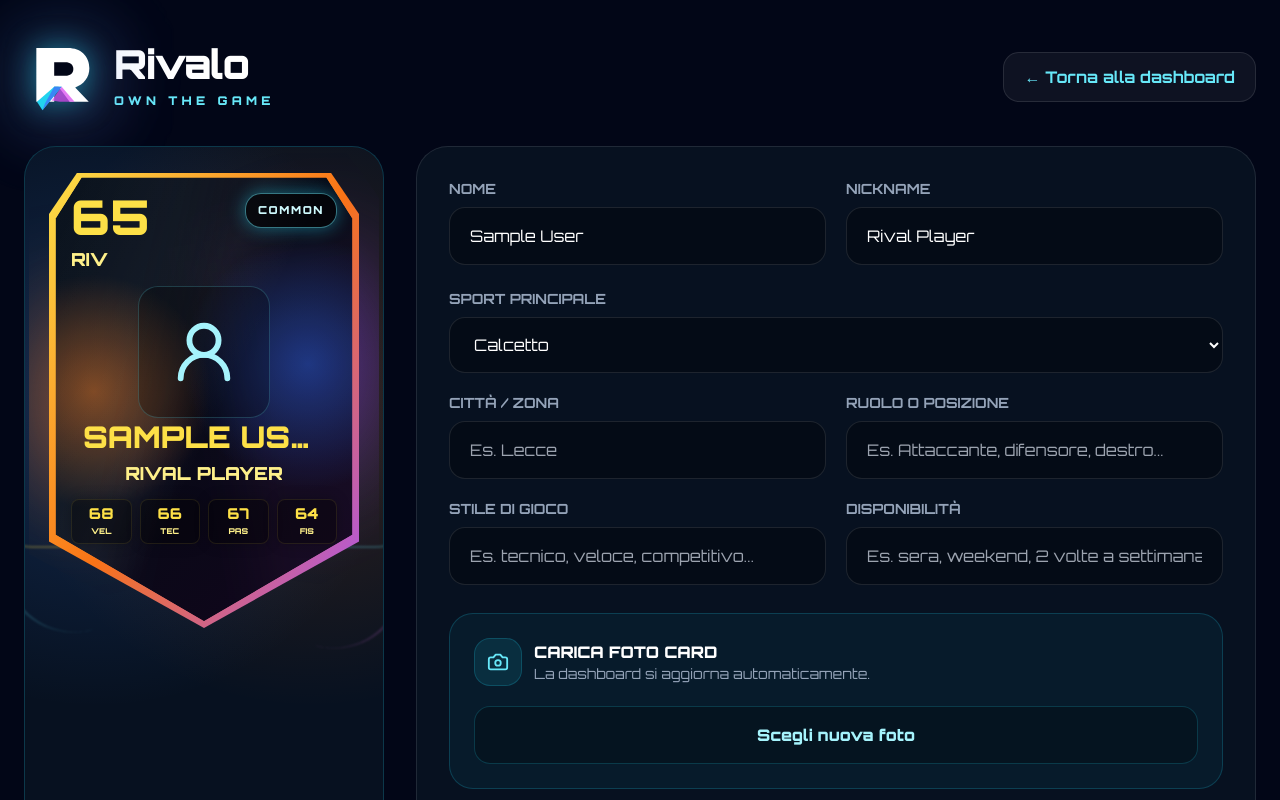
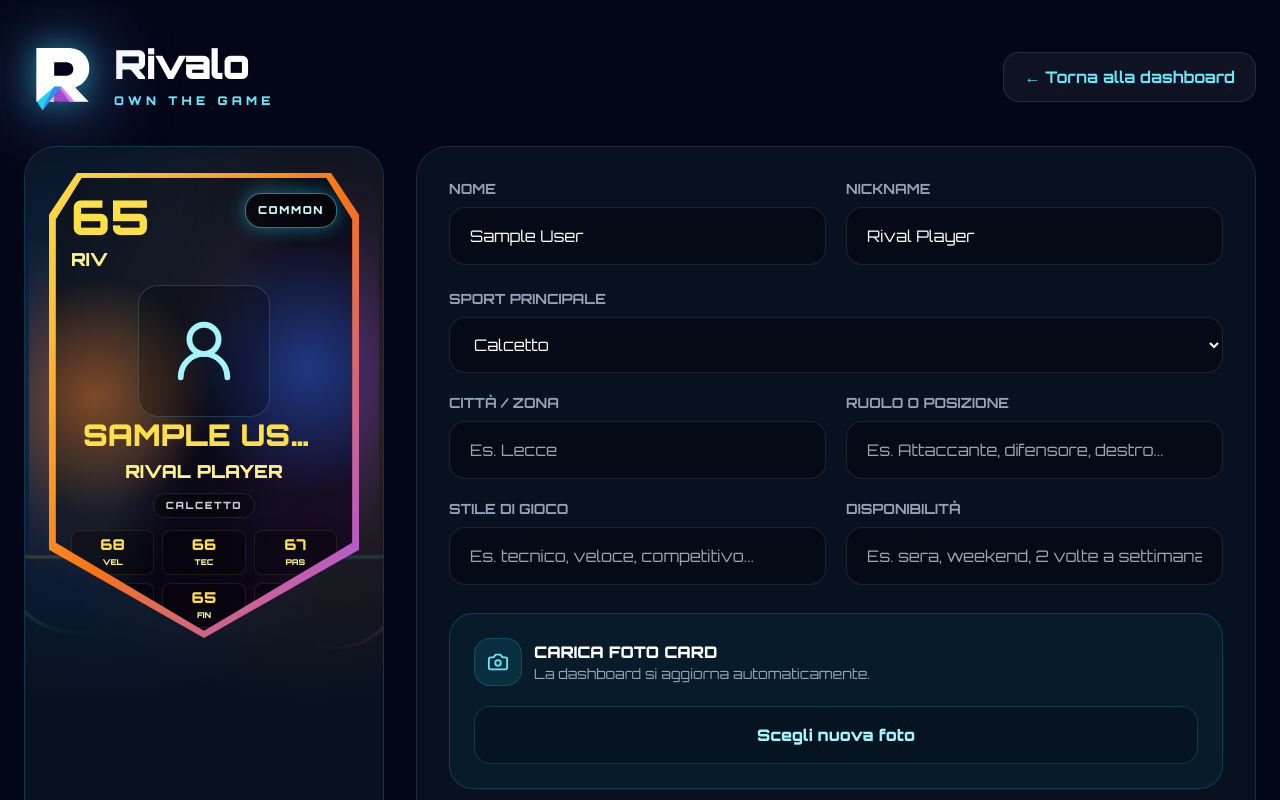
Before and after one commit to RivaloApp/rivalo-app, a Next.js app: page /profile in a window 1280 px wide. Shown: the top 800 px of the page. Built offline with nearby package versions, Linux system fonts and the light colour scheme; no server answers; the database is empty; sample sign-in values are in the browser's storage.

Commit message:
Aggiunge card giocatore specifiche per sport

```diff
--- a/components/PlayerCard.tsx
+++ b/components/PlayerCard.tsx
@@ -1,4 +1,176 @@
 import { UserRound } from "lucide-react";
+
+type PlayerCardProps = {
+  name: string;
+  nickname: string;
+  rivalScore: number;
+  mainSport: string;
+  photo: string;
+  level?: number;
+  xp?: number;
+  wins?: number;
+  mvp?: number;
+  matchesPlayed?: number;
+  goals?: number;
+  assists?: number;
+};
+
+function normalizeSport(value?: string) {
+  const sport = (value || "").toLowerCase().trim();
+
+  if (sport === "padel") return "padel";
+  if (sport === "tennis") return "tennis";
+  return "calcetto";
+}
+
+function clampStat(value: number) {
+  return Math.max(55, Math.min(99, Math.round(value)));
+}
+
+function sportLabel(value?: string) {
+  const sport = normalizeSport(value);
+
+  if (sport === "padel") return "PADEL";
+  if (sport === "tennis") return "TENNIS";
+  return "CALCETTO";
+}
+
+function getSportTheme(mainSport: string) {
+  const sport = normalizeSport(mainSport);
+
+  if (sport === "padel") {
+    return {
+      glowLeft: "border-lime-300/35",
+      glowRight: "border-cyan-400/35",
+      glowBottomA: "border-lime-300/35",
+      glowBottomB: "border-cyan-300/30",
+      auraLeft: "bg-lime-400/12",
+      auraRight: "bg-cyan-500/12",
+      auraBottom: "bg-lime-300/12",
+      outerGlow:
+        "bg-[radial-gradient(circle_at_10%_50%,rgba(132,204,22,.52),transparent_34%),radial-gradient(circle_at_88%_43%,rgba(34,211,238,.45),transparent_38%)] sm:bg-[radial-gradient(circle_at_10%_50%,rgba(132,204,22,.66),transparent_34%),radial-gradient(circle_at_88%_43%,rgba(34,211,238,.58),transparent_38%)]",
+      borderGradient: "bg-gradient-to-br from-lime-300 via-cyan-400 to-emerald-700",
+      innerGradient:
+        "bg-[radial-gradient(circle_at_14%_48%,rgba(132,204,22,.45),transparent_33%),radial-gradient(circle_at_84%_42%,rgba(34,211,238,.42),transparent_34%),linear-gradient(135deg,#04130b_0%,#071426_44%,#031711_100%)]",
+      ratingText: "text-lime-300",
+      softText: "text-lime-200",
+      badgeBorder: "border-lime-300/50",
+      badgeText: "text-lime-100",
+      badgeShadow: "shadow-[0_0_14px_rgba(132,204,22,0.38)] sm:shadow-[0_0_18px_rgba(132,204,22,0.45)]",
+      statBorder: "border-lime-300/10",
+      statText: "text-lime-300",
+      statLabel: "text-lime-200",
+    };
+  }
+
+  if (sport === "tennis") {
+    return {
+      glowLeft: "border-yellow-300/35",
+      glowRight: "border-cyan-400/35",
+      glowBottomA: "border-yellow-300/35",
+      glowBottomB: "border-cyan-300/30",
+      auraLeft: "bg-yellow-400/12",
+      auraRight: "bg-cyan-500/12",
+      auraBottom: "bg-yellow-300/12",
+      outerGlow:
+        "bg-[radial-gradient(circle_at_10%_50%,rgba(250,204,21,.50),transparent_34%),radial-gradient(circle_at_88%_43%,rgba(34,211,238,.42),transparent_38%)] sm:bg-[radial-gradient(circle_at_10%_50%,rgba(250,204,21,.62),transparent_34%),radial-gradient(circle_at_88%_43%,rgba(34,211,238,.54),transparent_38%)]",
+      borderGradient: "bg-gradient-to-br from-yellow-200 via-cyan-300 to-blue-700",
+      innerGradient:
+        "bg-[radial-gradient(circle_at_14%_48%,rgba(250,204,21,.42),transparent_33%),radial-gradient(circle_at_84%_42%,rgba(34,211,238,.42),transparent_34%),linear-gradient(135deg,#141006_0%,#071426_44%,#03101a_100%)]",
+      ratingText: "text-yellow-200",
+      softText: "text-yellow-100",
+      badgeBorder: "border-yellow-300/50",
+      badgeText: "text-yellow-100",
+      badgeShadow: "shadow-[0_0_14px_rgba(250,204,21,0.36)] sm:shadow-[0_0_18px_rgba(250,204,21,0.42)]",
+      statBorder: "border-yellow-300/10",
+      statText: "text-yellow-200",
+      statLabel: "text-yellow-100",
+    };
+  }
+
+  return {
+    glowLeft: "border-cyan-300/35",
+    glowRight: "border-fuchsia-400/35",
+    glowBottomA: "border-yellow-300/35",
+    glowBottomB: "border-cyan-300/30",
+    auraLeft: "bg-cyan-400/12",
+    auraRight: "bg-fuchsia-500/12",
+    auraBottom: "bg-yellow-300/12",
+    outerGlow:
+      "bg-[radial-gradient(circle_at_10%_50%,rgba(249,115,22,.45),transparent_34%),radial-gradient(circle_at_88%_43%,rgba(124,58,237,.45),transparent_38%)] sm:bg-[radial-gradient(circle_at_10%_50%,rgba(249,115,22,.62),transparent_34%),radial-gradient(circle_at_88%_43%,rgba(124,58,237,.58),transparent_38%)]",
+    borderGradient: "bg-gradient-to-br from-yellow-300 via-orange-500 to-purple-500",
+    innerGradient:
+      "bg-[radial-gradient(circle_at_14%_48%,rgba(249,115,22,.48),transparent_33%),radial-gradient(circle_at_84%_42%,rgba(37,99,235,.48),transparent_34%),linear-gradient(135deg,#050814_0%,#070a16_44%,#12051c_100%)]",
+    ratingText: "text-yellow-300",
+    softText: "text-yellow-200",
+    badgeBorder: "border-cyan-300/50",
+    badgeText: "text-cyan-100",
+    badgeShadow: "shadow-[0_0_14px_rgba(34,211,238,0.38)] sm:shadow-[0_0_18px_rgba(34,211,238,0.45)]",
+    statBorder: "border-yellow-300/10",
+    statText: "text-yellow-300",
+    statLabel: "text-yellow-200",
+  };
+}
+
+function getSportStats({
+  mainSport,
+  rating,
+  wins = 0,
+  mvp = 0,
+  matchesPlayed = 0,
+  goals = 0,
+  assists = 0,
+  level = 1,
+  xp = 0,
+}: {
+  mainSport: string;
+  rating: number;
+  wins?: number;
+  mvp?: number;
+  matchesPlayed?: number;
+  goals?: number;
+  assists?: number;
+  level?: number;
+  xp?: number;
+}) {
+  const sport = normalizeSport(mainSport);
+  const activityBoost = Math.min(8, matchesPlayed * 0.6);
+  const winBoost = Math.min(9, wins * 1.1);
+  const mvpBoost = Math.min(7, mvp * 1.4);
+  const xpBoost = Math.min(6, xp / 500);
+  const levelBoost = Math.min(5, level * 0.6);
+
+  if (sport === "padel") {
+    return [
+      { label: "VOL", value: clampStat(rating + mvpBoost + 2) },
+      { label: "DIF", value: clampStat(rating + activityBoost - 1) },
+      { label: "POT", value: clampStat(rating + winBoost - 2) },
+      { label: "INT", value: clampStat(rating + mvpBoost + levelBoost) },
+      { label: "RES", value: clampStat(rating + activityBoost + xpBoost - 2) },
+      { label: "POS", value: clampStat(rating + winBoost + 1) },
+    ];
+  }
+
+  if (sport === "tennis") {
+    return [
+      { label: "SRV", value: clampStat(rating + winBoost + 1) },
+      { label: "FON", value: clampStat(rating + activityBoost) },
+      { label: "MOV", value: clampStat(rating + xpBoost + 1) },
+      { label: "MEN", value: clampStat(rating + mvpBoost + levelBoost) },
+      { label: "POT", value: clampStat(rating + winBoost - 1) },
+      { label: "DIF", value: clampStat(rating + activityBoost - 1) },
+    ];
+  }
+
+  return [
+    { label: "VEL", value: clampStat(rating + 3 + activityBoost * 0.2) },
+    { label: "TEC", value: clampStat(rating + 1 + Math.min(7, goals * 0.35)) },
+    { label: "PAS", value: clampStat(rating + 2 + Math.min(7, assists * 0.5)) },
+    { label: "FIS", value: clampStat(rating - 1 + activityBoost * 0.3) },
+    { label: "FIN", value: clampStat(rating + Math.min(8, goals * 0.45)) },
+    { label: "DEF", value: clampStat(rating + winBoost - 2) },
+  ];
+}
 
 export default function PlayerCard({
   name,
@@ -6,13 +178,14 @@ export default function PlayerCard({
   rivalScore,
   mainSport,
   photo,
-}: {
-  name: string;
-  nickname: string;
-  rivalScore: number;
-  mainSport: string;
-  photo: string;
-}) {
+  level = 1,
+  xp = 0,
+  wins = 0,
+  mvp = 0,
+  matchesPlayed = 0,
+  goals = 0,
+  assists = 0,
+}: PlayerCardProps) {
   const safeRivalScore = Number(rivalScore || 1000);
 
   const rating = Math.max(
@@ -24,6 +197,7 @@ export default function PlayerCard({
   );
 
   const displayPhoto = photo || "";
+  const theme = getSportTheme(mainSport);
 
   const rarity =
     rating >= 96
@@ -43,40 +217,31 @@ export default function PlayerCard({
       ? "RARE"
       : "COMMON";
 
-  const stats = [
-    {
-      label: "VEL",
-      value: Math.max(55, Math.min(99, rating + 3)),
-    },
-    {
-      label: "TEC",
-      value: Math.max(55, Math.min(99, rating + 1)),
-    },
-    {
-      label: "PAS",
-      value: Math.max(55, Math.min(99, rating + 2)),
-    },
-    {
-      label: "FIS",
-      value: Math.max(55, Math.min(99, rating - 1)),
-    },
-  ];
+  const stats = getSportStats({
+    mainSport,
+    rating,
+    wins,
+    mvp,
+    matchesPlayed,
+    goals,
+    assists,
+    level,
+    xp,
+  });
 
   return (
     <div className="relative mx-auto w-full max-w-[258px] sm:max-w-[330px]">
-      {/* Effetti 3D dietro la card: separati dalla card, senza box rettangolare */}
-      <div className="pointer-events-none absolute -left-16 top-10 h-72 w-28 rotate-[-16deg] rounded-full border-l-2 border-cyan-300/35 opacity-80 blur-[1px] sm:-left-20 sm:top-20 sm:h-96 sm:w-36" />
-      <div className="pointer-events-none absolute -right-16 top-12 h-72 w-28 rotate-[16deg] rounded-full border-r-2 border-fuchsia-400/35 opacity-80 blur-[1px] sm:-right-20 sm:top-24 sm:h-96 sm:w-36" />
-      <div className="pointer-events-none absolute -left-12 bottom-12 h-24 w-40 rounded-full border-b-2 border-yellow-300/35 opacity-80 blur-[1px] sm:-left-16 sm:bottom-20 sm:w-52" />
-      <div className="pointer-events-none absolute -right-12 bottom-12 h-24 w-40 rounded-full border-b-2 border-cyan-300/30 opacity-80 blur-[1px] sm:-right-16 sm:bottom-20 sm:w-52" />
+      <div className={`pointer-events-none absolute -left-16 top-10 h-72 w-28 rotate-[-16deg] rounded-full border-l-2 ${theme.glowLeft} opacity-80 blur-[1px] sm:-left-20 sm:top-20 sm:h-96 sm:w-36`} />
+      <div className={`pointer-events-none absolute -right-16 top-12 h-72 w-28 rotate-[16deg] rounded-full border-r-2 ${theme.glowRight} opacity-80 blur-[1px] sm:-right-20 sm:top-24 sm:h-96 sm:w-36`} />
+      <div className={`pointer-events-none absolute -left-12 bottom-12 h-24 w-40 rounded-full border-b-2 ${theme.glowBottomA} opacity-80 blur-[1px] sm:-left-16 sm:bottom-20 sm:w-52`} />
+      <div className={`pointer-events-none absolute -right-12 bottom-12 h-24 w-40 rounded-full border-b-2 ${theme.glowBottomB} opacity-80 blur-[1px] sm:-right-16 sm:bottom-20 sm:w-52`} />
 
-      <div className="pointer-events-none absolute -left-14 top-20 h-72 w-28 rounded-full bg-cyan-400/12 blur-3xl sm:-left-20 sm:top-28 sm:h-96 sm:w-36" />
-      <div className="pointer-events-none absolute -right-14 top-24 h-72 w-28 rounded-full bg-fuchsia-500/12 blur-3xl sm:-right-20 sm:top-32 sm:h-96 sm:w-36" />
-      <div className="pointer-events-none absolute inset-x-8 bottom-[-14px] h-24 rounded-full bg-yellow-300/12 blur-3xl sm:bottom-[-20px]" />
+      <div className={`pointer-events-none absolute -left-14 top-20 h-72 w-28 rounded-full ${theme.auraLeft} blur-3xl sm:-left-20 sm:top-28 sm:h-96 sm:w-36`} />
+      <div className={`pointer-events-none absolute -right-14 top-24 h-72 w-28 rounded-full ${theme.auraRight} blur-3xl sm:-right-20 sm:top-32 sm:h-96 sm:w-36`} />
+      <div className={`pointer-events-none absolute inset-x-8 bottom-[-14px] h-24 rounded-full ${theme.auraBottom} blur-3xl sm:bottom-[-20px]`} />
 
-      {/* Glow sagomato sulla forma della card. Niente shadow sul wrapper, quindi niente rettangolo. */}
       <div
-        className="pointer-events-none absolute -inset-3 bg-[radial-gradient(circle_at_10%_50%,rgba(249,115,22,.45),transparent_34%),radial-gradient(circle_at_88%_43%,rgba(124,58,237,.45),transparent_38%)] blur-2xl sm:-inset-5 sm:bg-[radial-gradient(circle_at_10%_50%,rgba(249,115,22,.62),transparent_34%),radial-gradient(circle_at_88%_43%,rgba(124,58,237,.58),transparent_38%)]"
+        className={`pointer-events-none absolute -inset-3 ${theme.outerGlow} blur-2xl sm:-inset-5`}
         style={{
           clipPath:
             "polygon(9% 0%, 91% 0%, 100% 9%, 100% 81%, 50% 100%, 0% 81%, 0% 9%)",
@@ -85,7 +250,7 @@ export default function PlayerCard({
 
       <div className="relative">
         <div
-          className="absolute inset-0 bg-gradient-to-br from-yellow-300 via-orange-500 to-purple-500 shadow-[0_0_30px_rgba(249,115,22,.28),0_0_38px_rgba(124,58,237,.24)] sm:shadow-[0_0_38px_rgba(249,115,22,.32),0_0_48px_rgba(124,58,237,.28)]"
+          className={`absolute inset-0 ${theme.borderGradient} shadow-[0_0_30px_rgba(34,211,238,.22),0_0_38px_rgba(124,58,237,.20)] sm:shadow-[0_0_38px_rgba(34,211,238,.26),0_0_48px_rgba(124,58,237,.24)]`}
           style={{
             clipPath:
               "polygon(9% 0%, 91% 0%, 100% 9%, 100% 81%, 50% 100%, 0% 81%, 0% 9%)",
@@ -100,7 +265,7 @@ export default function PlayerCard({
           }}
         >
           <div
-            className="absolute inset-0 bg-[radial-gradient(circle_at_14%_48%,rgba(249,115,22,.48),transparent_33%),radial-gradient(circle_at_84%_42%,rgba(37,99,235,.48),transparent_34%),linear-gradient(135deg,#050814_0%,#070a16_44%,#12051c_100%)]"
+            className={`absolute inset-0 ${theme.innerGradient}`}
             style={{
               clipPath:
                 "polygon(10% 1%, 90% 1%, 98.5% 10%, 98.5% 79.5%, 50% 98.5%, 1.5% 79.5%, 1.5% 10%)",
@@ -111,19 +276,19 @@ export default function PlayerCard({
           <div className="pointer-events-none absolute left-[-40%] top-[-20%] h-[160%] w-[70%] rotate-12 bg-cyan-300/[.035] blur-xl" />
           <div className="pointer-events-none absolute right-[-36%] top-[10%] h-[130%] w-[70%] rotate-[-10deg] bg-fuchsia-400/[.04] blur-xl" />
 
-          <div className="relative z-10 flex h-[355px] flex-col px-4 pb-6 pt-4 sm:h-[455px] sm:px-5 sm:pb-7 sm:pt-5">
+          <div className="relative z-10 flex h-[365px] flex-col px-4 pb-6 pt-4 sm:h-[465px] sm:px-5 sm:pb-7 sm:pt-5">
             <div className="flex items-start justify-between">
               <div>
-                <div className="text-4xl font-black leading-none text-yellow-300 sm:text-5xl">
+                <div className={`text-4xl font-black leading-none ${theme.ratingText} sm:text-5xl`}>
                   {rating}
                 </div>
 
-                <div className="mt-0.5 text-sm font-black uppercase text-yellow-200 sm:mt-1 sm:text-lg">
+                <div className={`mt-0.5 text-sm font-black uppercase ${theme.softText} sm:mt-1 sm:text-lg`}>
                   RIV
                 </div>
               </div>
 
-              <div className="relative z-20 rounded-xl border border-cyan-300/50 bg-black/60 px-2.5 py-1.5 text-center text-[9px] font-black uppercase tracking-[.12em] text-cyan-100 shadow-[0_0_14px_rgba(34,211,238,0.38)] sm:rounded-2xl sm:px-3 sm:py-2 sm:text-[11px] sm:tracking-[.14em] sm:shadow-[0_0_18px_rgba(34,211,238,0.45)]">
+              <div className={`relative z-20 rounded-xl border ${theme.badgeBorder} bg-black/60 px-2.5 py-1.5 text-center text-[9px] font-black uppercase tracking-[.12em] ${theme.badgeText} ${theme.badgeShadow} sm:rounded-2xl sm:px-3 sm:py-2 sm:text-[11px] sm:tracking-[.14em]`}>
                 {rarityLabel}
               </div>
             </div>
@@ -144,22 +309,27 @@ export default function PlayerCard({
             </div>
 
             <div className="mt-0 text-center">
-              <div className="truncate px-2 text-[22px] font-black uppercase leading-tight text-yellow-300 sm:px-3 sm:text-3xl">
+              <div className={`truncate px-2 text-[22px] font-black uppercase leading-tight ${theme.ratingText} sm:px-3 sm:text-3xl`}>
                 {name || "Player"}
               </div>
 
-              <div className="mt-0.5 truncate px-2 text-[13px] font-black uppercase leading-tight text-yellow-200 sm:mt-1 sm:px-3 sm:text-lg">
-                {nickname || mainSport || "Rivalo Player"}
+              <div className={`mt-0.5 truncate px-2 text-[13px] font-black uppercase leading-tight ${theme.softText} sm:mt-1 sm:px-3 sm:text-lg`}>
+                {nickname || sportLabel(mainSport) || "Rivalo Player"}
+              </div>
+
+              <div className="mx-auto mt-1 w-fit rounded-full border border-white/10 bg-black/30 px-3 py-1 text-[9px] font-black uppercase tracking-[0.16em] text-white/80 sm:mt-2 sm:text-[10px]">
+                {sportLabel(mainSport)}
               </div>
             </div>
 
-            <div className="mt-auto pb-10 pt-2 sm:pb-14 sm:pt-3">
-              <div className="grid grid-cols-4 gap-1.5 text-center sm:gap-2">
+            <div className="mt-auto pb-8 pt-2 sm:pb-12 sm:pt-3">
+              <div className="grid grid-cols-3 gap-1.5 text-center sm:gap-2">
                 {stats.map((stat) => (
                   <CardStat
                     key={stat.label}
                     label={stat.label}
                     value={stat.value}
+                    theme={theme}
                   />
                 ))}
               </div>
@@ -174,17 +344,19 @@ export default function PlayerCard({
 function CardStat({
   value,
   label,
+  theme,
 }: {
   value: number;
   label: string;
+  theme: ReturnType<typeof getSportTheme>;
 }) {
   return (
-    <div className="min-w-0 rounded-lg border border-yellow-300/10 bg-black/35 px-0.5 py-1.5 shadow-[0_0_14px_rgba(0,0,0,.24)]">
-      <div className="text-[13px] font-black leading-none text-yellow-300 sm:text-[15px]">
+    <div className={`min-w-0 rounded-lg border ${theme.statBorder} bg-black/35 px-0.5 py-1.5 shadow-[0_0_14px_rgba(0,0,0,.24)]`}>
+      <div className={`text-[13px] font-black leading-none ${theme.statText} sm:text-[15px]`}>
         {value}
       </div>
 
-      <div className="mt-1 text-[7px] font-black uppercase text-yellow-200 sm:text-[8px]">
+      <div className={`mt-1 text-[7px] font-black uppercase ${theme.statLabel} sm:text-[8px]`}>
         {label}
       </div>
     </div>
```
Also changed, not shown: app/dashboard/page.tsx (+7 -0 lines).
